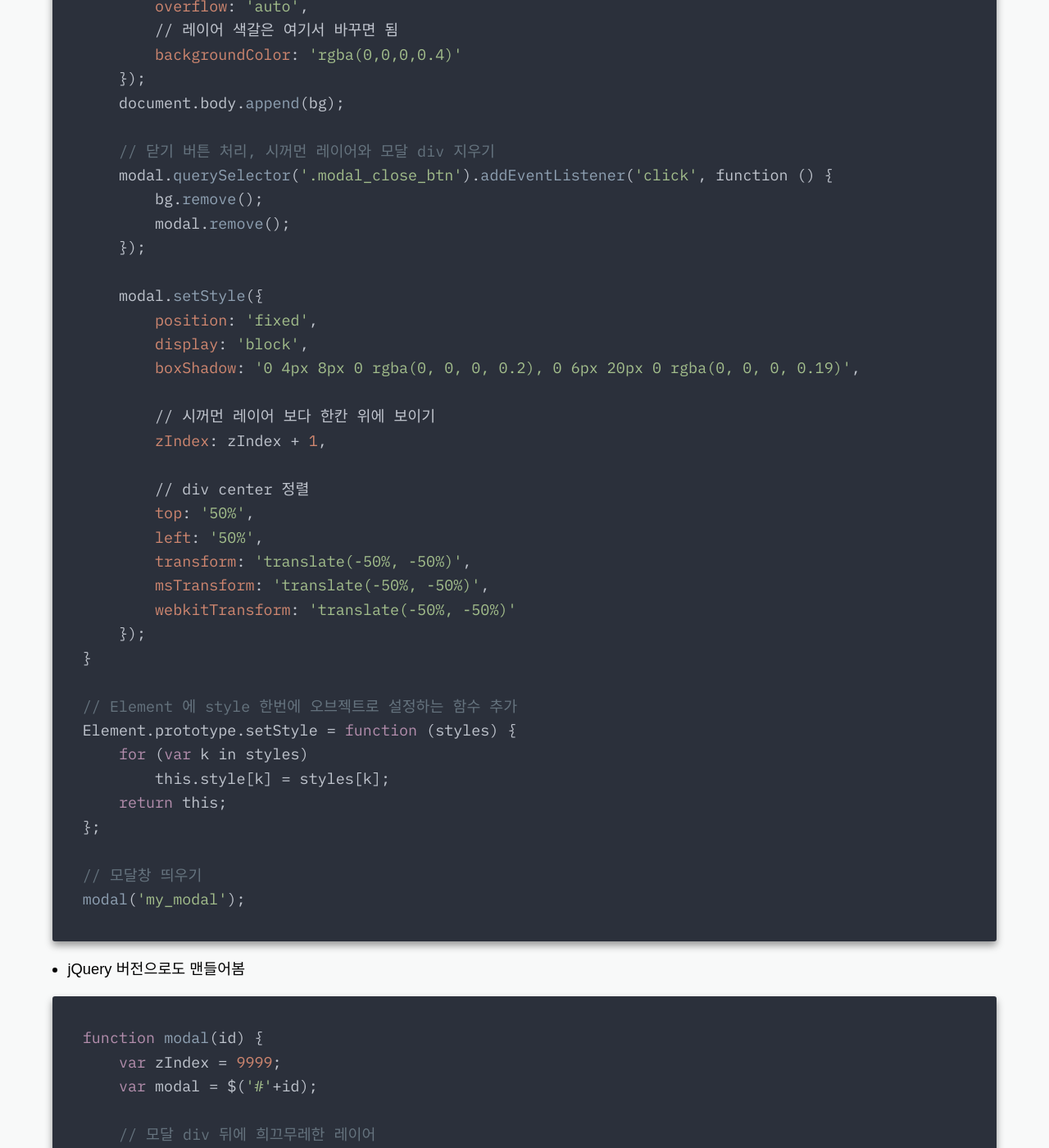
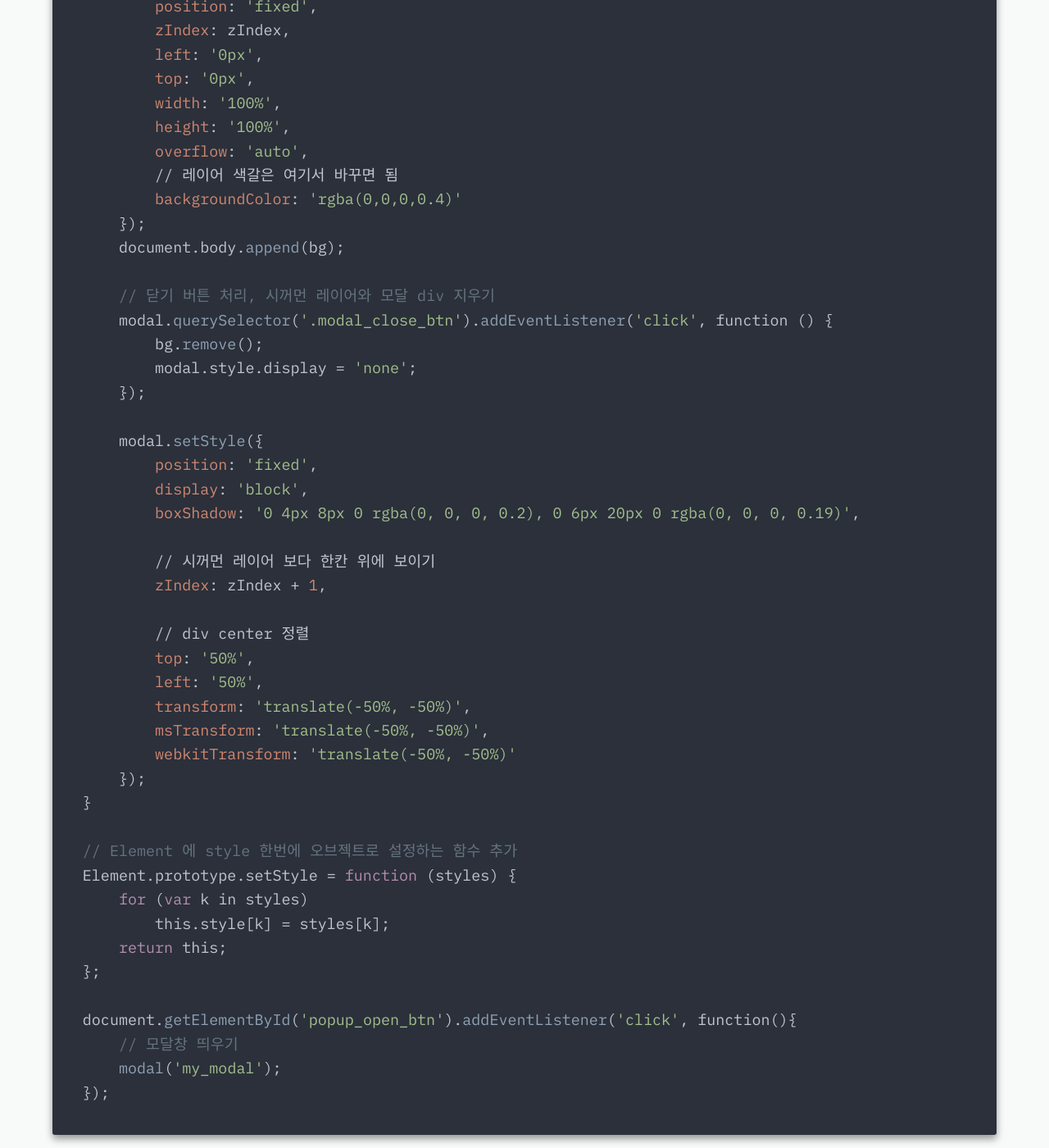
Before and after one commit to stove99/stove99.github.io, a Jekyll site: the page built from _posts/201904/2019-04-19-javasript center modal.md, in a window 1280 px wide and 1400 px high, scrolled down 5083 px. Shown: the whole window at 82% size. Built offline with Jekyll 4.4.1, drawn with Linux system fonts in a browser that asks for light colours; nearby versions of some CDN libraries; some web fonts are replaced; comment, search, counter and statistics services are not loaded; some of the changed text lies outside the part shown.

Commit message:
소스수정

````diff
--- a/_posts/201904/2019-04-19-javasript center modal.md
+++ b/_posts/201904/2019-04-19-javasript center modal.md
@@ -71,7 +73,7 @@ Javascript 와 CSS 를 이용해서 깨작깨작 한번 맹글어 보았다. 무
             // 닫기 버튼 처리, 시꺼먼 레이어와 모달 div 지우기
             modal.querySelector('.modal_close_btn').addEventListener('click', function () {
                 bg.remove();
-                modal.remove();
+                modal.style.display = 'none';
             });
 
             modal.setStyle({
@@ -98,8 +100,10 @@ Javascript 와 CSS 를 이용해서 깨작깨작 한번 맹글어 보았다. 무
             return this;
         };
 
-        // 모달창 띄우기
-        modal('my_modal');
+        document.getElementById('popup_open_btn').addEventListener('click', function(){
+            // 모달창 띄우기
+            modal('my_modal');
+        });
     </script>
 </body>
 </html>
@@ -160,7 +166,7 @@ function modal(id) {
     // 닫기 버튼 처리, 시꺼먼 레이어와 모달 div 지우기
     modal.querySelector('.modal_close_btn').addEventListener('click', function () {
         bg.remove();
-        modal.remove();
+        modal.style.display = 'none';
     });
 
     modal.setStyle({
@@ -187,8 +193,10 @@ Element.prototype.setStyle = function (styles) {
     return this;
 };
 
-// 모달창 띄우기
-modal('my_modal');
+document.getElementById('popup_open_btn').addEventListener('click', function(){
+    // 모달창 띄우기
+    modal('my_modal');
+});
 ```
 
 - jQuery 버전으로도 맨들어봄
@@ -230,12 +238,14 @@ function modal(id) {
         // 닫기 버튼 처리, 시꺼먼 레이어와 모달 div 지우기
         .find('.modal_close_btn').on('click', function () {
             bg.remove();
-            modal.remove();
+            modal.hide();
         });
 }
 
-// 모달창 띄우기
-modal('my_modal');
+$('#popup_open_btn').on('click', function(){
+    // 모달창 띄우기
+    modal('my_modal');
+});
 ```
 
 ## 실행결과
````
Also changed, not shown: other parts of _posts/201904/2019-04-19-javasript center modal.md (+4 -0 lines).
